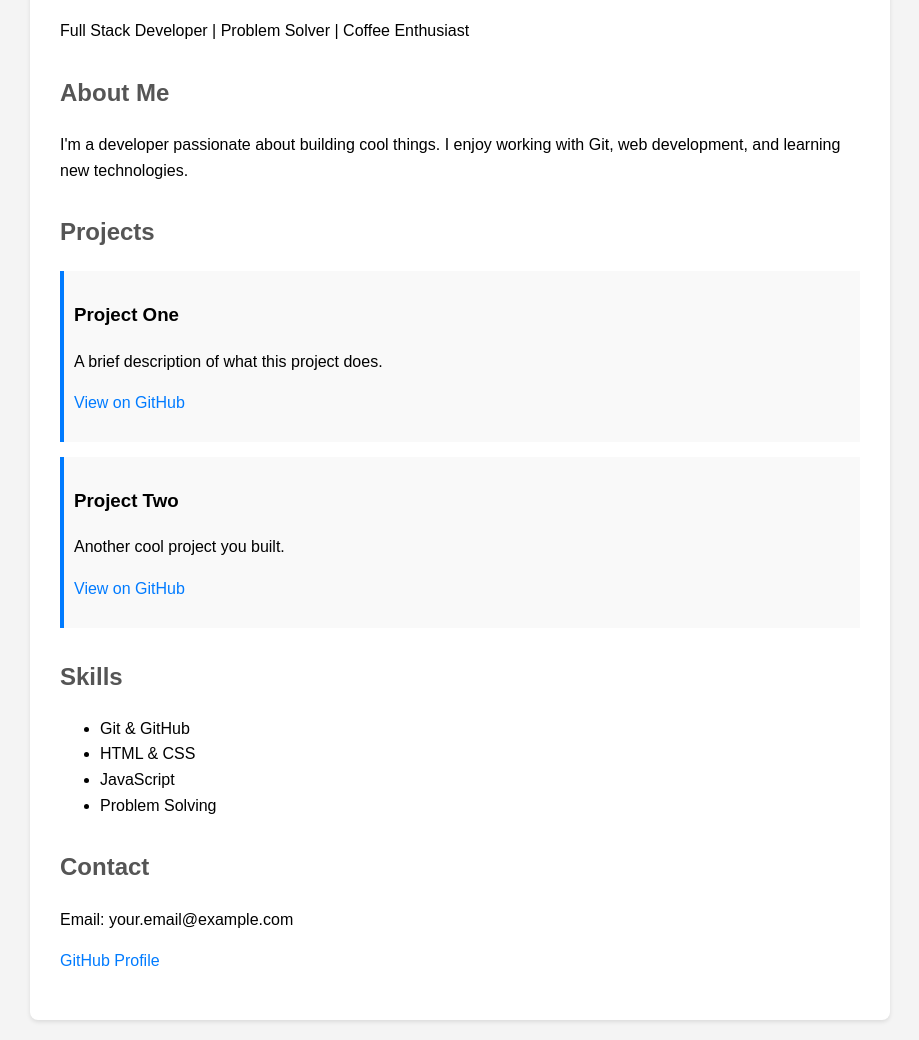
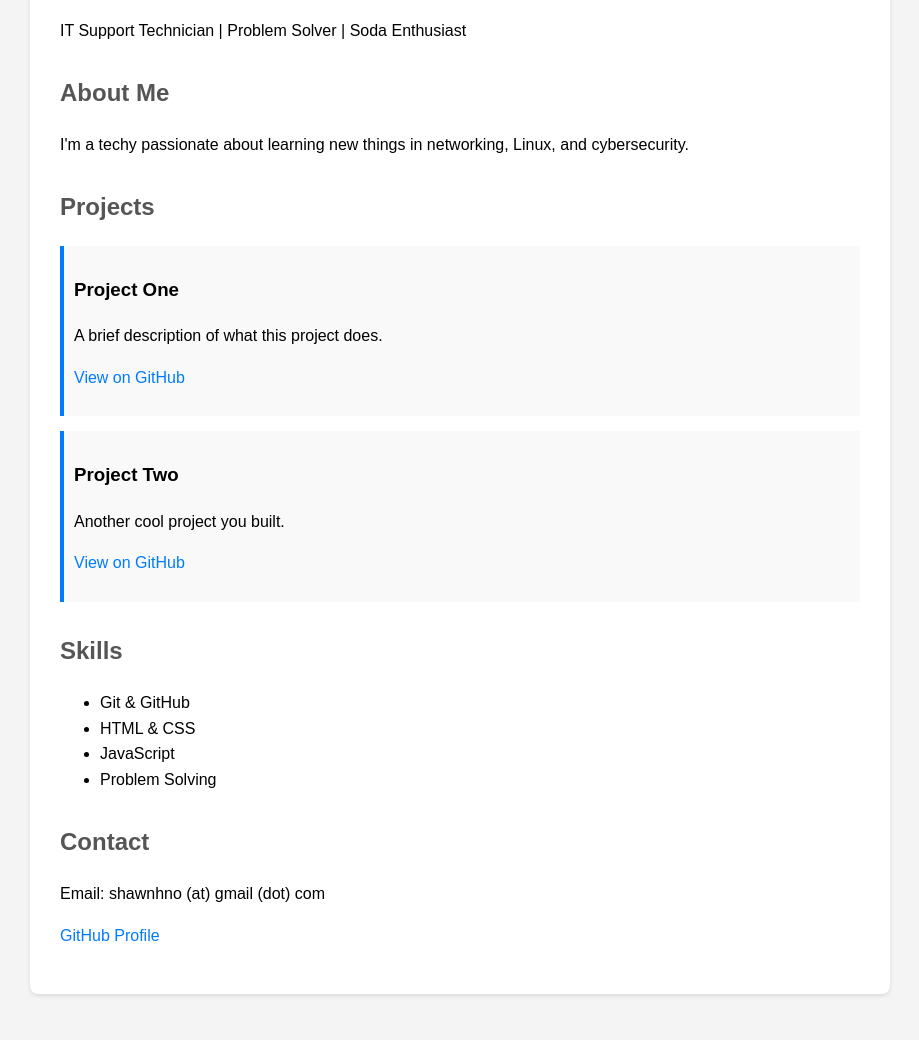
Before and after one commit to shawnhno/shawnhno.github.io, a plain HTML site: page index.html in a window 1280 px wide. Shown: the part 139-1179 px from the top of the page, without its empty margins (180-1099 px from the left). After the commit the page ends 1153 px from the top, so only its background shows below. Drawn offline with Linux system fonts and the light colour scheme.

Commit message:
Minor updates to title, about

```diff
--- a/index.html
+++ b/index.html
@@ -3,7 +3,7 @@
 <head>
     <meta charset="UTF-8">
     <meta name="viewport" content="width=device-width, initial-scale=1.0">
-    <title>Your Name - Portfolio</title>
+    <title>Shawn's Portfolio</title>
     <style>
         body {
             font-family: Arial, sans-serif;
@@ -46,11 +46,11 @@
 </head>
 <body>
     <div class="container">
-        <h1>Your Name</h1>
-        <p>Full Stack Developer | Problem Solver | Coffee Enthusiast</p>
+        <h1>Shawn No</h1>
+        <p>IT Support Technician | Problem Solver | Soda Enthusiast</p>
 
         <h2>About Me</h2>
-        <p>I'm a developer passionate about building cool things. I enjoy working with Git, web development, and learning new technologies.</p>
+        <p>I'm a techy passionate about learning new things in networking, Linux, and cybersecurity. </p>
 
         <h2>Projects</h2>
         <div class="project">
@@ -73,7 +73,7 @@
         </ul>
 
         <h2>Contact</h2>
-        <p>Email: your.email@example.com</p>
+        <p>Email: shawnhno (at) gmail (dot) com</p>
         <p><a href="https://github.com/yourusername">GitHub Profile</a></p>
     </div>
 </body>
```
